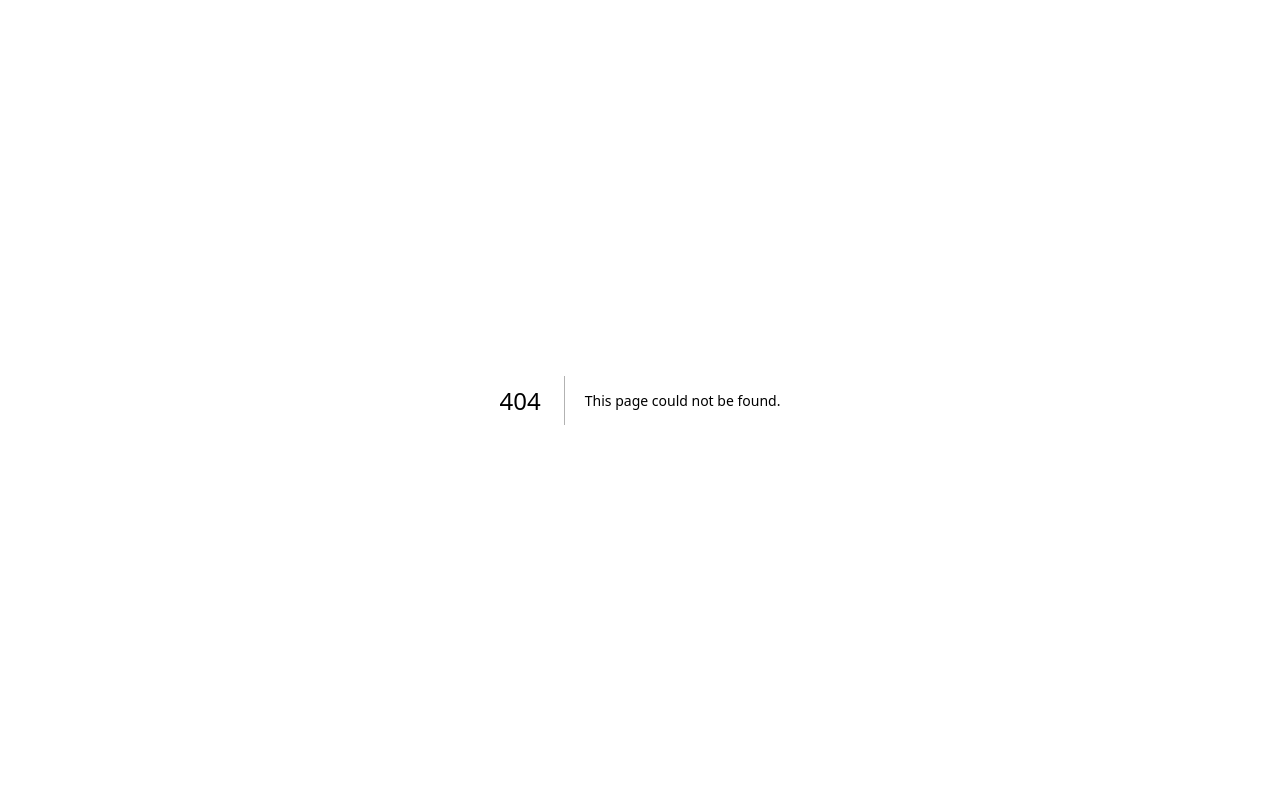
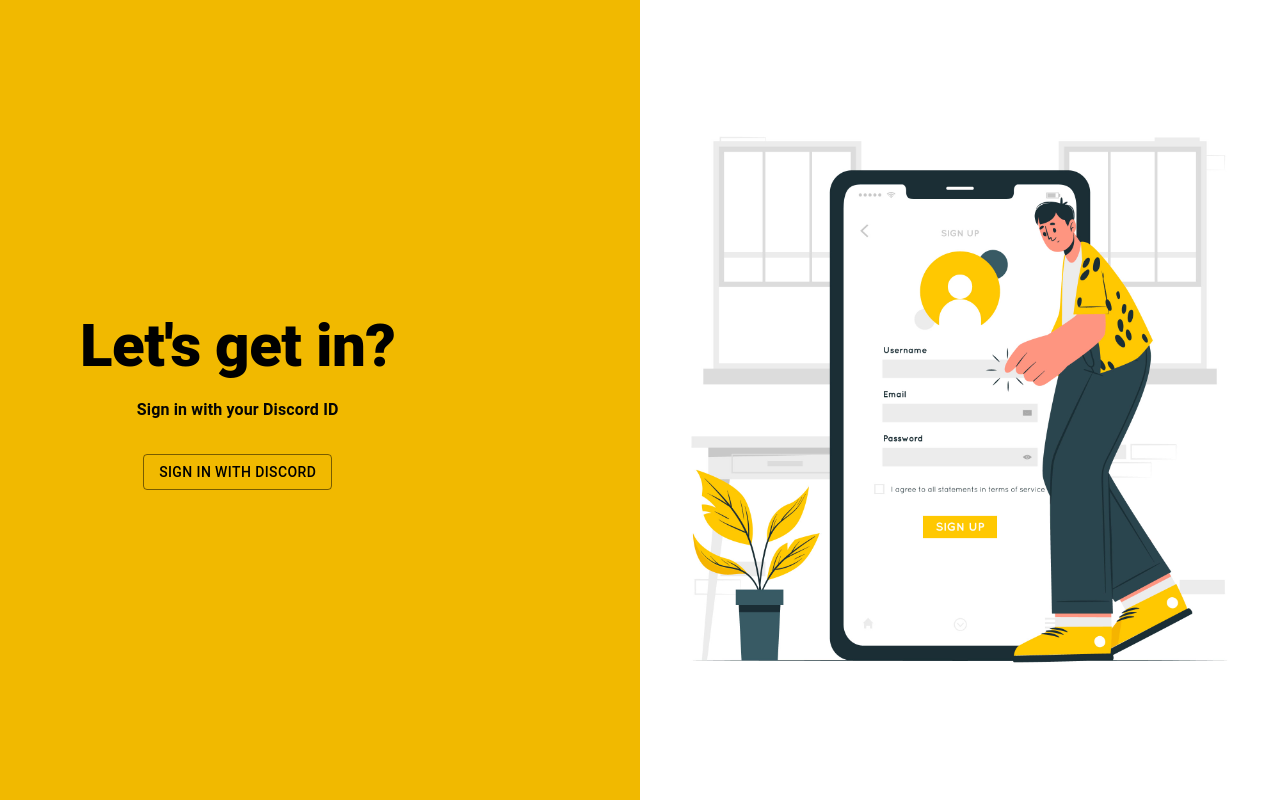
Before and after one commit to coding-club-gct/coding-club-website, a Next.js app: page /auth/discord in a window 1280 px wide. Before the commit this address had no page. Built offline with nearby package versions, Linux system fonts and the light colour scheme.

Commit message:
feat: discord login, google auth custom template

```diff
--- a/src/pages/_app.tsx
+++ b/src/pages/_app.tsx
@@ -8,6 +8,10 @@
     primary: {
       main: '#f1b900',
       light: "#bbb2b2"
+    },
+    secondary: {
+      main: '#000',
+      light: '#050505'
     }
   }
 })
--- a/src/pages/api/auth/[...nextauth].js
+++ b/src/pages/api/auth/[...nextauth].js
@@ -1,12 +1,21 @@
 import NextAuth from "next-auth"
 import GoogleProvider from "next-auth/providers/google"
+import DiscordProvider from "next-auth/providers/discord";
+
 export const authOptions = {
   providers: [
     GoogleProvider({
-      clientId: process.env.CLIENT_ID,
-      clientSecret: process.env.CLIENT_SECRET
+      clientId: process.env.GOOGLE_CLIENT_ID,
+      clientSecret: process.env.GOOGLE_CLIENT_SECRET
     }),
+    DiscordProvider({
+      clientId: process.env.DISCORD_CLIENT_ID,
+      clientSecret: process.env.DISCORD_CLIENT_SECRET
+    })
   ],
+  pages: {
+    signIn: '/login'
+  }
 }
-console.log(process.env)
+
 export default NextAuth(authOptions)
--- /dev/null
+++ b/src/pages/auth/discord.tsx
@@ -0,0 +1,26 @@
+import authOptions from '../../pages/api/auth/[...nextauth]'
+import { Grid, Box, Typography, Button } from "@mui/material";
+import { useSession, signIn, signOut, getProviders } from "next-auth/react"
+
+export default function DiscordAuth() {
+  return (
+    <Grid container spacing={0} sx={{height: {xs: 'auto', sm: '100vh'}}}>
+      <Grid item xs={12} sm={6} sx={{bgcolor: '#f1b900'}}>
+        <Box sx={{display: 'flex', alignItems: 'center', height: '100%', p: {md: 10, sm: 4}}}>
+          <Box>
+            <Typography variant="h2" sx={{mb: 2}} fontWeight={800} textAlign="center" color="secondary.main">Let's get in?</Typography>
+            <Typography variant="body1" sx={{mb: 4}} textAlign='center' fontWeight={600} color='secondary.light'>Sign in with your Discord ID</Typography>
+            <Box sx={{display: 'flex', justifyContent: 'center'}}>
+              <Button variant="outlined" color="secondary" onClick={() => signIn('discord')}>Sign in with Discord</Button>
+            </Box>
+          </Box>
+        </Box>
+      </Grid>
+      <Grid item xs={12} sm={6}>
+        <Box sx={{display: 'flex', alignItems: 'center', height: '100%'}}>
+          <img src="/assets/discordauth.jpg" alt="logo" />
+        </Box>
+      </Grid>
+    </Grid>
+  )
+}
--- a/src/pages/login.tsx
+++ b/src/pages/login.tsx
@@ -1,7 +1,7 @@
 import { Grid, Box, Typography, Button } from "@mui/material";
 import { Google } from "@mui/icons-material";
 import { useEffect } from "react";
-import { useSession, signIn, signOut } from "next-auth/react"
+import { useSession, signIn } from "next-auth/react"
 import { useRouter } from "next/router";
 
 export default function Login() {
@@ -9,7 +9,7 @@
   const router = useRouter()
   useEffect(() => {
     if (session) {
-      router.push('/')
+      router.push('/auth/discord')
     }
   })
   return (
@@ -25,7 +25,7 @@
             <Typography variant="h2" sx={{mb: 2}} fontWeight={800} textAlign="center" color="primary.main">Welcome to the Coding Club Portal</Typography>
             <Typography variant="body1" sx={{mb: 4}} textAlign='center' fontWeight={600} color='primary.light'>Please sign in with your GCT Email ID to continue</Typography>
             <Box sx={{display: 'flex', justifyContent: 'center'}}>
-              <Button variant="outlined" color="primary" startIcon={<Google />} onClick={() => signIn()}>Sign in with Google</Button>
+              <Button variant="outlined" color="primary" startIcon={<Google />} onClick={() => signIn('google')}>Sign in with Google</Button>
             </Box>
           </Box>
         </Box>
@@ -33,3 +33,14 @@
     </Grid>
   )
 }
+
+// export async function getServerSideProps(context: GetServerSidePropsContext) {
+//   const session = await getServerSession(context.req, context.res, authOptions);
+//   if (session) {
+//     return { redirect: { destination: "/auth/discord" } };
+//   }
+//   const providers = await getProviders();
+//   return {
+//     props: { providers: providers ?? [] },
+//   }
+// }
--- a/src/theme/theme.tsx
+++ b/src/theme/theme.tsx
@@ -5,11 +5,9 @@
     primary: {
       main: '#f1b900',
     },
-    // secondary: {
-    //   main: '#6c07ad',
-    //   light: '#9847cb',
-    //   dark: '#501b73',
-    // },
+    secondary: {
+      main: '#050505',
+    },
     // error: {
     //   main: '#ff1100',
     //   dark: '#9e1d15',
```
Also changed, not shown: public/assets/discordauth.jpg (added).
